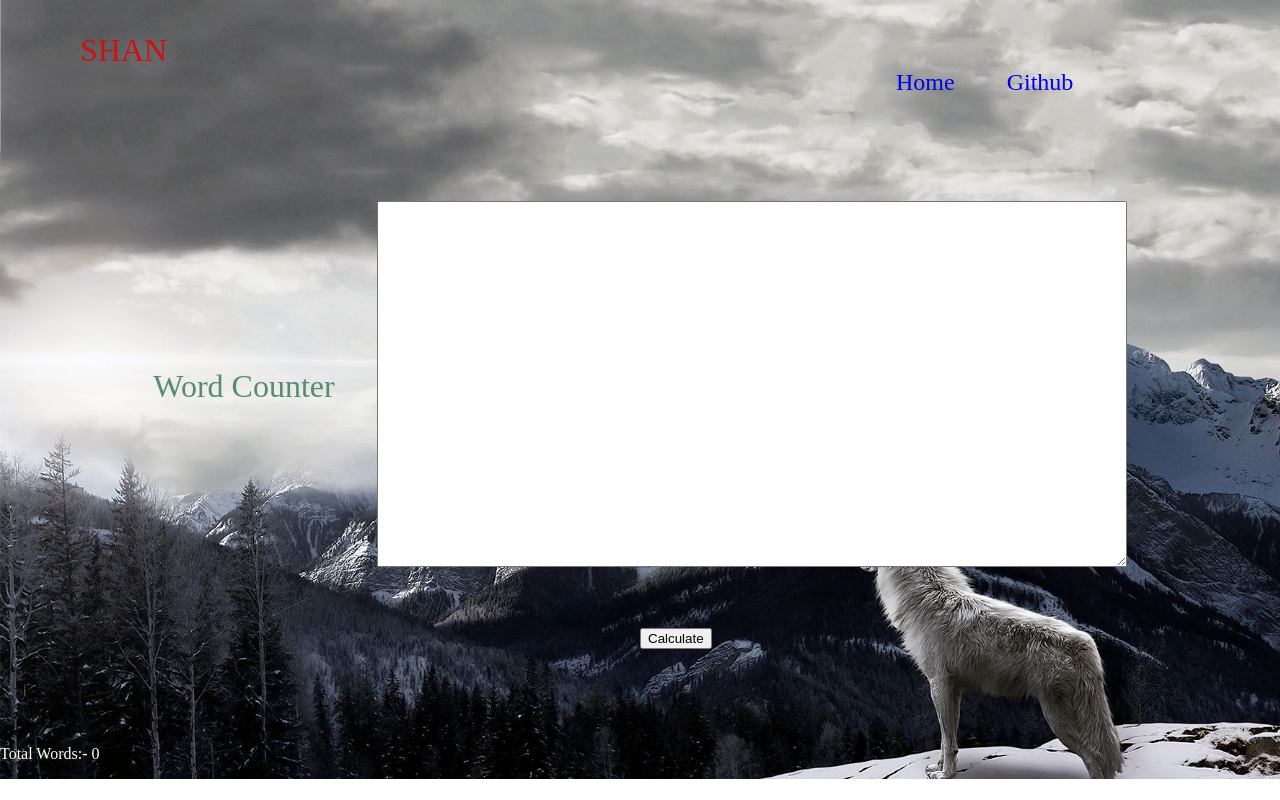
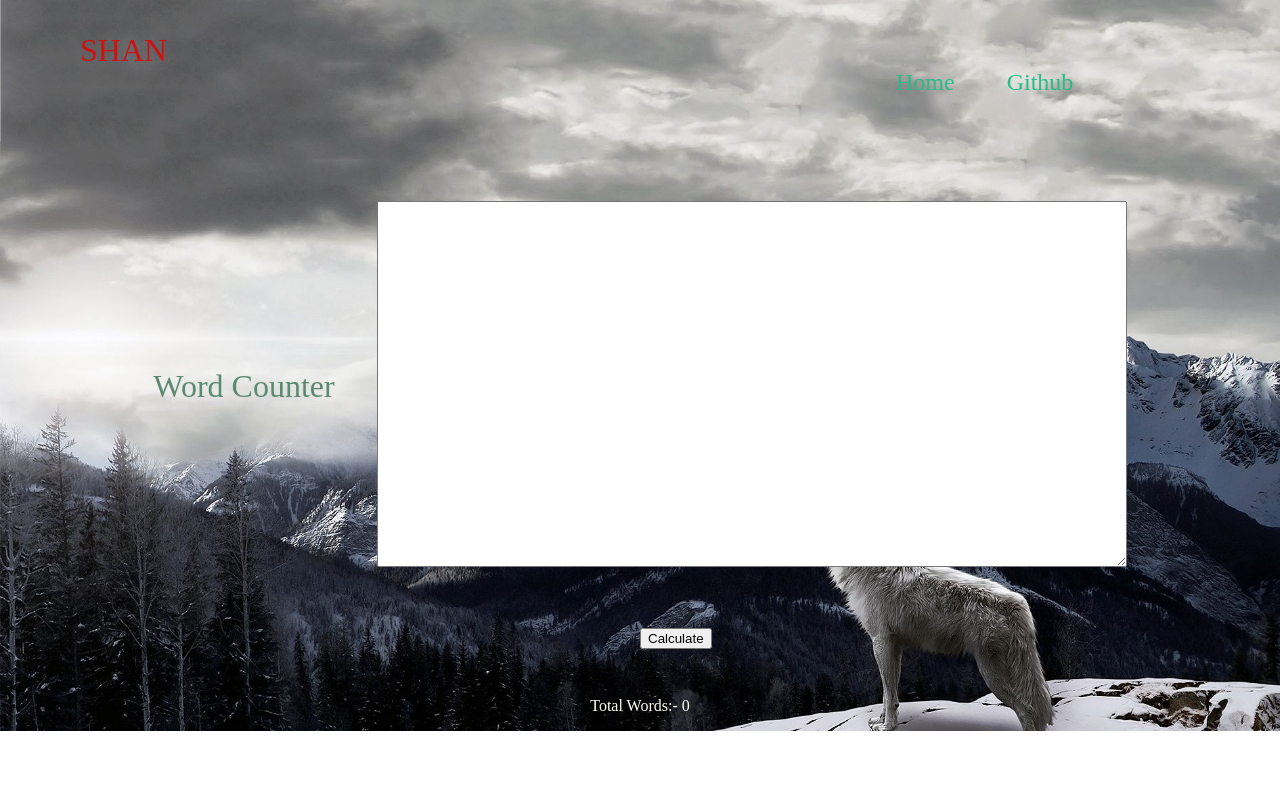
Before and after one commit to Sreeshanth28/words-counter, a plain HTML site: page index.html in a window 1280 px wide. Drawn offline with Linux system fonts and the light colour scheme.

Commit message:
Update styles.css

```diff
--- a/Css/styles.css
+++ b/Css/styles.css
@@ -40,6 +40,7 @@ body {
     padding-right: 3rem;
     text-decoration: none;
     font-size: 1.5rem;
+    color: #29bb89;
 }
 
 .links *:hover{
@@ -57,4 +58,6 @@ body {
 
 .Ans {
     color: ivory;
+    text-align: center;
+    margin-top: 2rem;
 }
```
